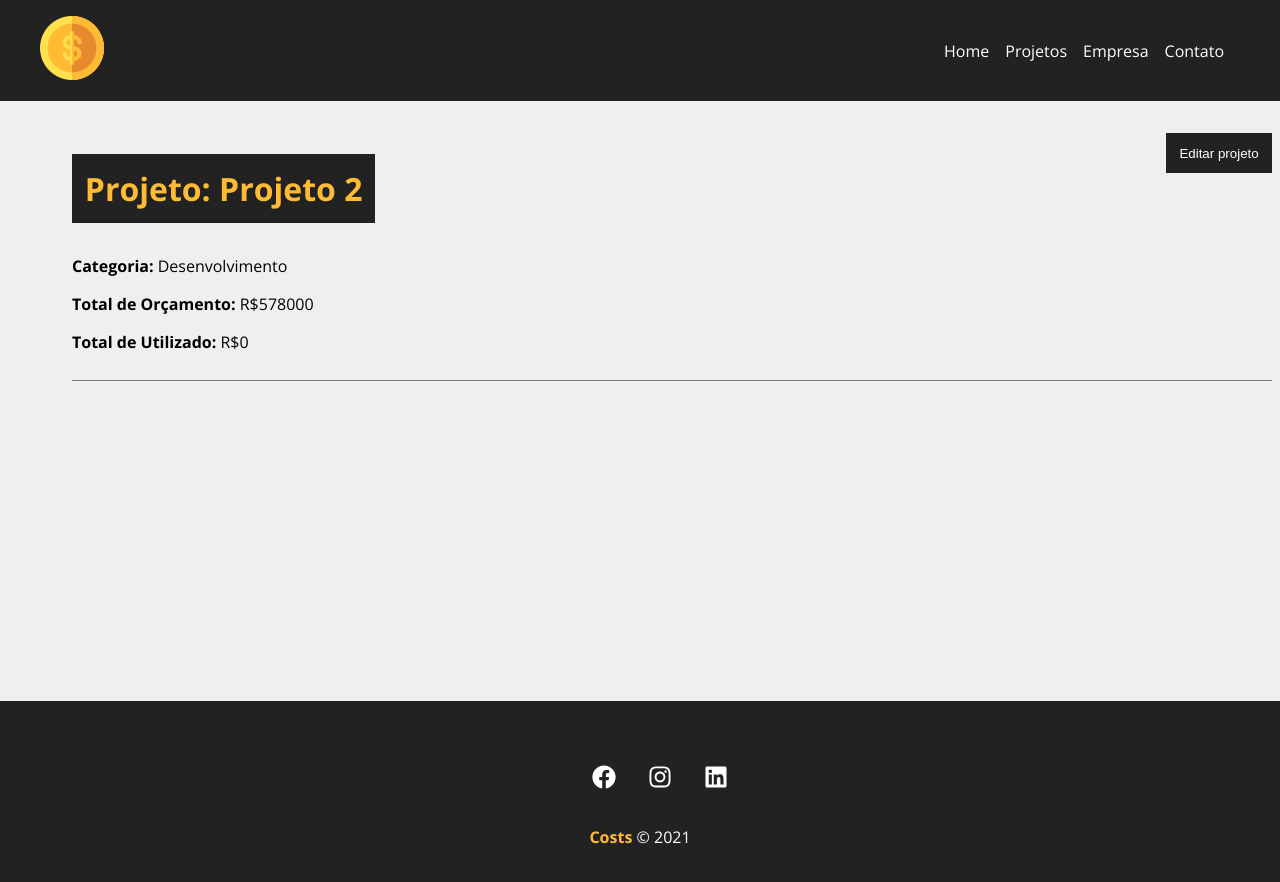
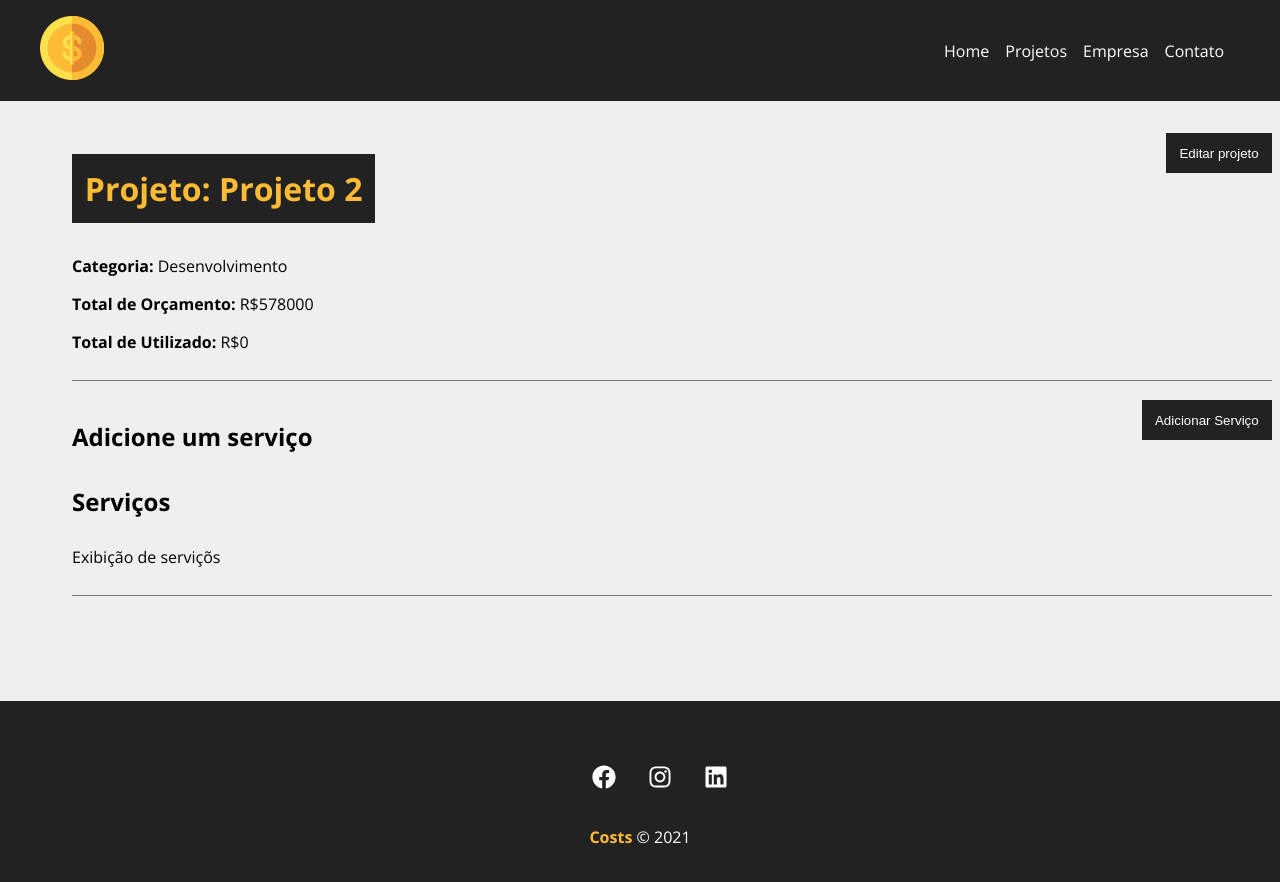
Before and after one commit to michael-petterson-06/Projeto-Costs-Mike, a React (Create React App) app: page /project/2 in a window 1280 px wide. Shown: the top 882 px of the page. Built offline with nearby package versions, Linux system fonts and the light colour scheme; data requests are answered from the project's data file.

Commit message:
estruturando area de serviços

```diff
--- a/db.json
+++ b/db.json
@@ -13,11 +13,11 @@
     },
     {
       "category": {
-        "id": "2",
-        "name": "Desenvolvimento"
+        "id": "3",
+        "name": "Design"
       },
       "name": "Projeto Wine",
-      "budget": "120000",
+      "budget": "12000",
       "cost": 0,
       "services": [],
       "id": 7
--- a/src/components/layout/Container.module.css
+++ b/src/components/layout/Container.module.css
@@ -14,9 +14,9 @@
 
 
 .column {
-    flex-direction: column; /* mudar o eixo de direção*/
-    justify-content: start;
-}
+    flex-direction: column;/* mudar o eixo de direção*/
+    justify-content: flex-start;
+  }
 
 
 .min-height {
--- a/src/components/pages/Project.js
+++ b/src/components/pages/Project.js
@@ -11,8 +11,9 @@ function Project () {
 
     let { id } = useParams()
 
-    const [project, setProject ] = useState([]);
-    const [ showProjectForm, setShowProject ] = useState(false);
+    const [ project, setProject ] = useState([]);
+    const [ showProjectForm, setShowProjectForm ] = useState(false);
+    const [ showServiceForm, setShowServiceForm ] = useState(false);
     const [ message, setMessage ] = useState('');
     const [ type, setType ] = useState('');
 
@@ -36,9 +37,16 @@ function Project () {
       .catch((error) => console.log(error))
    }
 
+
    function toggleProjectForm () {
-        setShowProject(!showProjectForm);
+        setShowProjectForm(!showProjectForm);
    }
+
+
+   function toggleServiceForm () {
+    setShowServiceForm(!showServiceForm);
+}
+
 
    function editPost (project) {
         setMessage('')
@@ -56,7 +64,7 @@ function Project () {
         }).then(resp => resp.json() )
           .then((data) => {
             setProject(data)
-            setShowProject(!showProjectForm);
+            setShowProjectForm(!showProjectForm);
             setMessage('Projeto atualizado com sucesso!!!')
             setType('success')
           })
@@ -75,7 +83,7 @@ function Project () {
                                 { !showProjectForm ? 'Editar projeto' : 'Fechar'}
                             </button>
                             { !showProjectForm ? (
-                                <div className= { styles.project_info}>
+                                <div className= { styles.project_info }>
                                     <p>
                                         <span>Categoria: </span>{ project.category.name}
                                     </p>
@@ -96,6 +104,21 @@ function Project () {
                                 </div>
                             )}
                         </div>
+                        <div className={ styles.service_form_container }>
+                            <h2>Adicione um serviço</h2>
+                            <button onClick={ toggleServiceForm } className={ styles.btn }>
+                                { !showServiceForm ? 'Adicionar Serviço' : 'Fechar'}
+                            </button>
+                            <div className= { styles.project_info }>
+                                { showServiceForm && (
+                                    <div>formulário de serviço</div>
+                                )}
+                            </div>
+                            <h2>Serviços</h2>
+                            <Container customClass='start'>
+                                <p>Exibição de serviçõs </p>
+                            </Container>
+                        </div>
                     </Container>
                 </div> ) : (
                 <Loading/>) }
```
Also changed, not shown: costs/src/App.js (added, +44 -0 lines).
